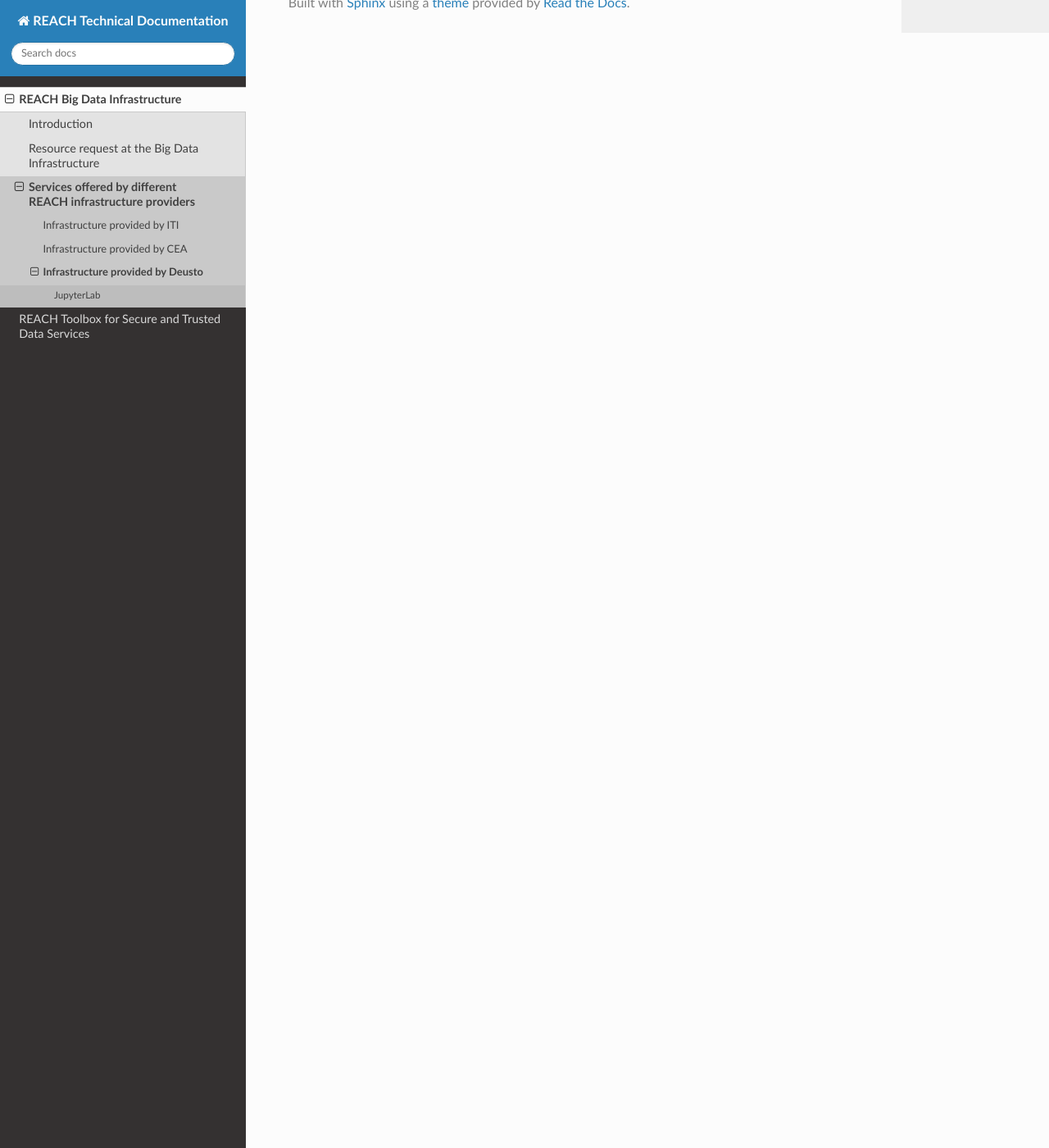
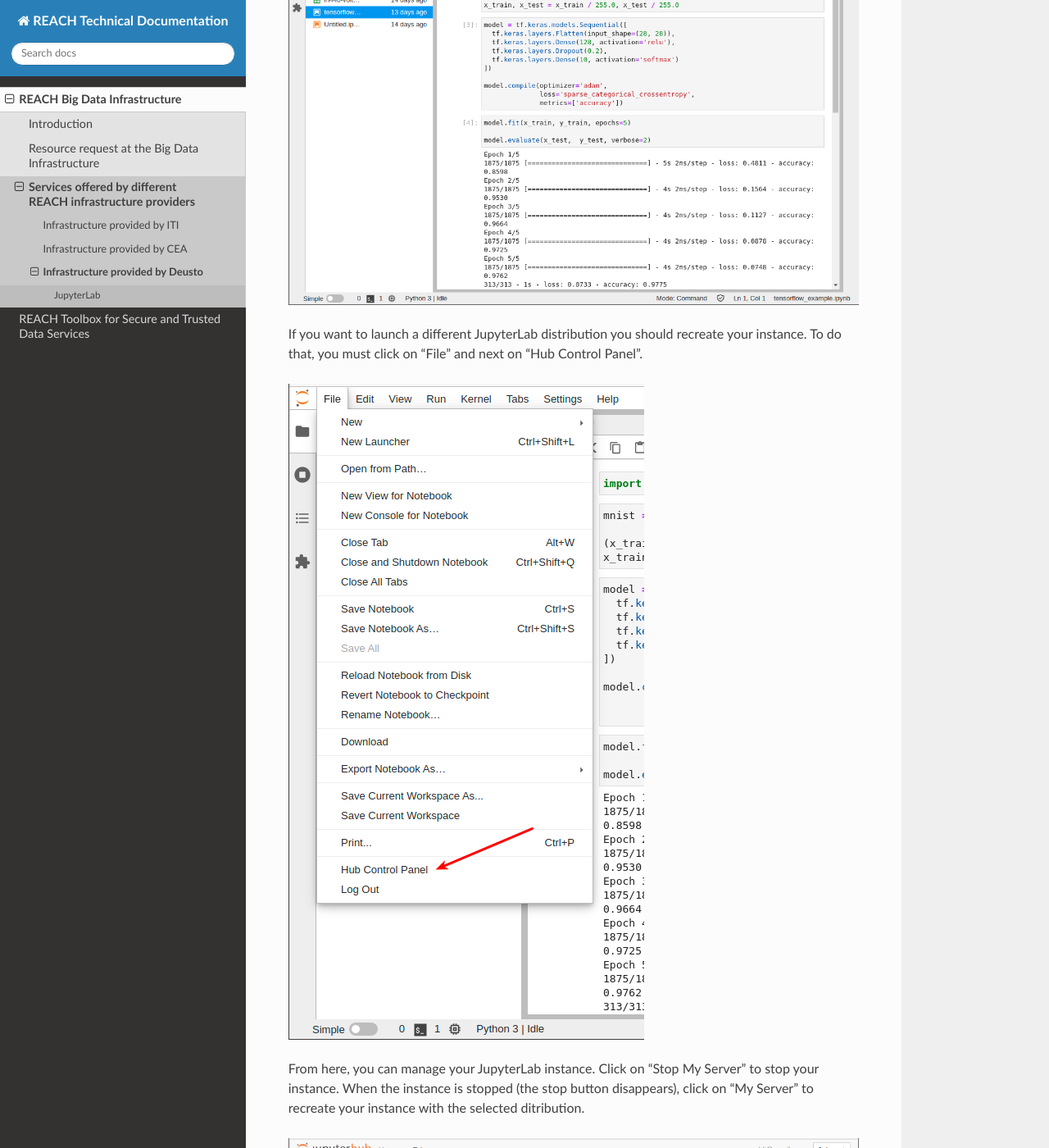
Before and after one commit to bobot/reach-tech-doc, a Sphinx documentation site: the page built from source/reach-big-data-infrastructure/deusto/index.rst, in a window 1280 px wide and 1400 px high, scrolled down 3319 px. Shown: the whole window at 82% size. Built offline with Sphinx 7.4.7 and the Read the Docs theme 2.0.0, drawn with Linux system fonts in a browser that asks for light colours; some of the changed text lies outside the part shown.

Commit message:
JupyterLab usage

```diff
--- a/source/reach-big-data-infrastructure/deusto/index.rst
+++ b/source/reach-big-data-infrastructure/deusto/index.rst
@@ -59,3 +59,15 @@ Once authenticated, user could select the desired distribution.
 The following image depicts the main screen of the JupyterLab environment. From here, diferent notebooks can be created, even a web-based CLI for interacting
 with the environment. At the right part, the file browser is displayed. Files created at the JupyterLab environment persist over different runs of the environment,
 however, we recommend to use git to save changes on your developments.
+
+.. image:: img/jupyter_notebook.png
+
+If you want to launch a different JupyterLab distribution you should recreate your instance. To do that, you must click on "File" and next on
+"Hub Control Panel".
+
+.. image:: img/jupyter_hub_management.png
+
+From here, you can manage your JupyterLab instance. Click on "Stop My Server" to stop your instance. When the instance is stopped (the stop button disappears),
+click on "My Server" to recreate your instance with the selected ditribution.
+
+.. image:: img/jupyter_stop_server.png
```
Also changed, not shown: other parts of source/reach-big-data-infrastructure/deusto/index.rst (+1 -1 lines), source/reach-big-data-infrastructure/deusto/img/jupyter_hub_management.png (added), source/reach-big-data-infrastructure/deusto/img/jupyter_notebook.png (added), source/reach-big-data-infrastructure/deusto/img/jupyter_stop_server.png (added).
